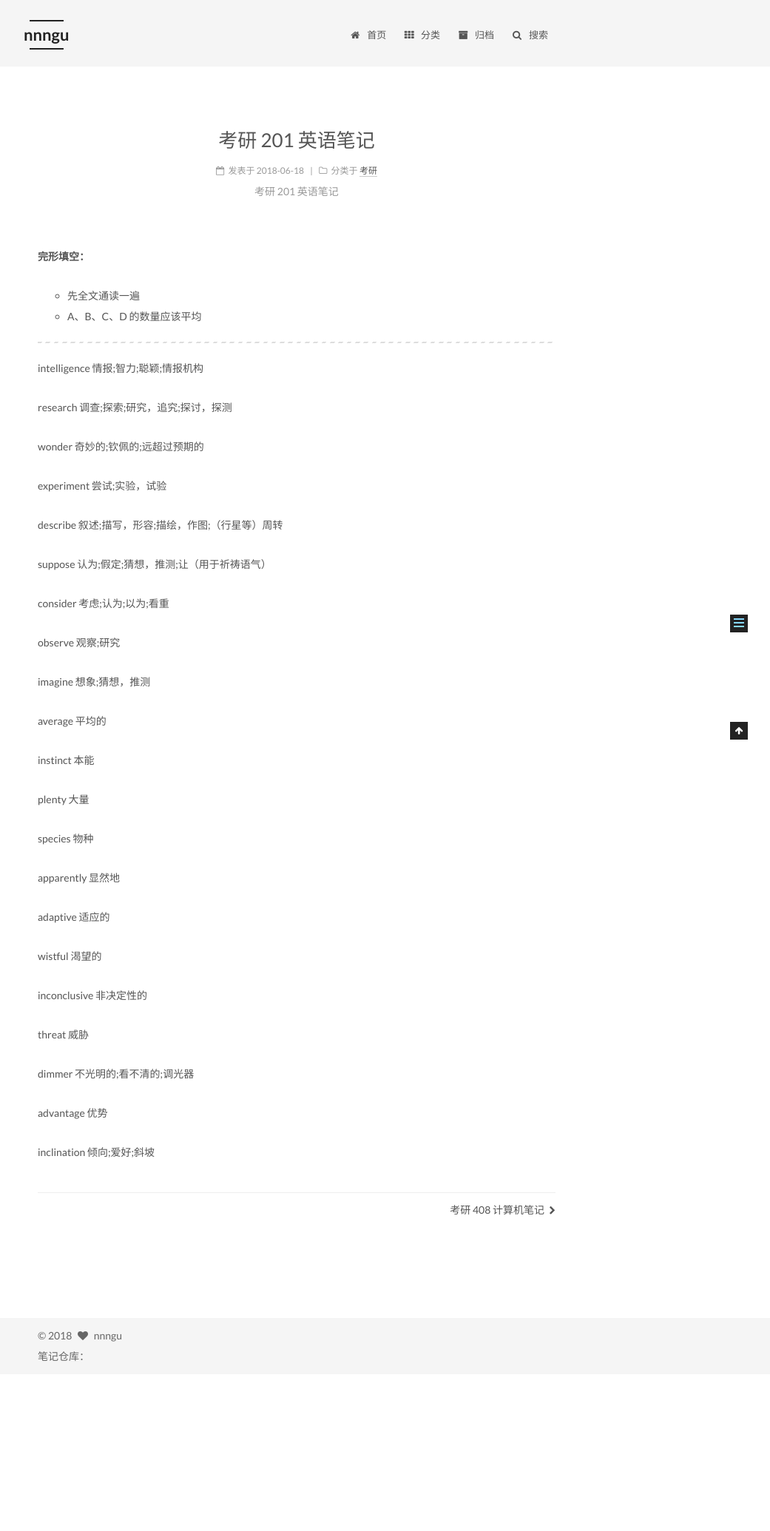
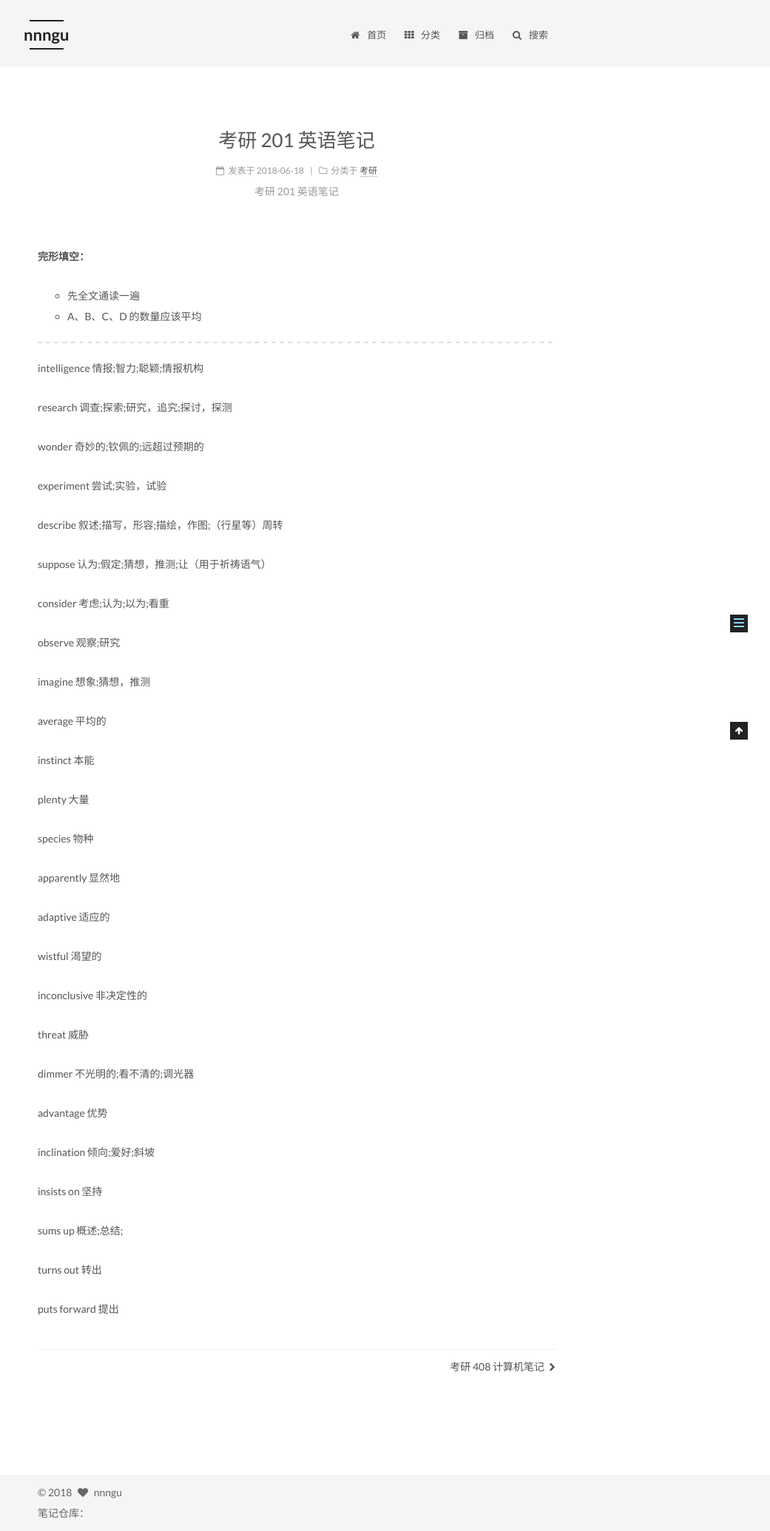
Before and after one commit to nnngu/LearningNotes, a Jekyll site: the page built from _posts/2018-06-18-考研 201 英语笔记.md, in a window 1280 px wide. Shown: the whole page at 74% size, without its empty margins (239-1280 px from the left). Built offline with Jekyll 4.4.1, drawn with Linux system fonts in a browser that asks for light colours; before the commit the page ends 1858 px from its top, so only the background shows below that; grey boxes are pictures that could not be loaded.

Commit message:
修改文件: _posts/2018-06-18-考研 201 英语笔记.md

```diff
--- a/_posts/2018-06-18-考研 201 英语笔记.md
+++ b/_posts/2018-06-18-考研 201 英语笔记.md
@@ -50,3 +50,11 @@ dimmer  不光明的;看不清的;调光器
 advantage  优势
 
 inclination  倾向;爱好;斜坡
+
+insists on  坚持
+
+sums up  概述;总结;
+
+turns out  转出
+
+puts forward  提出
```
